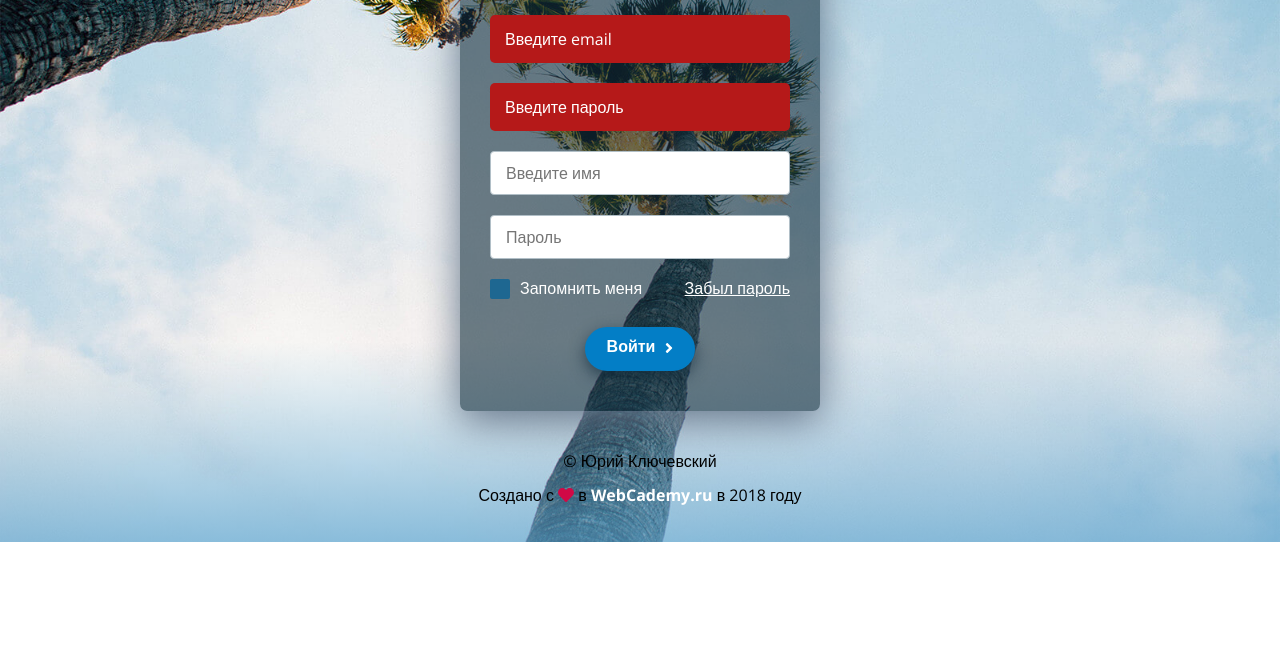
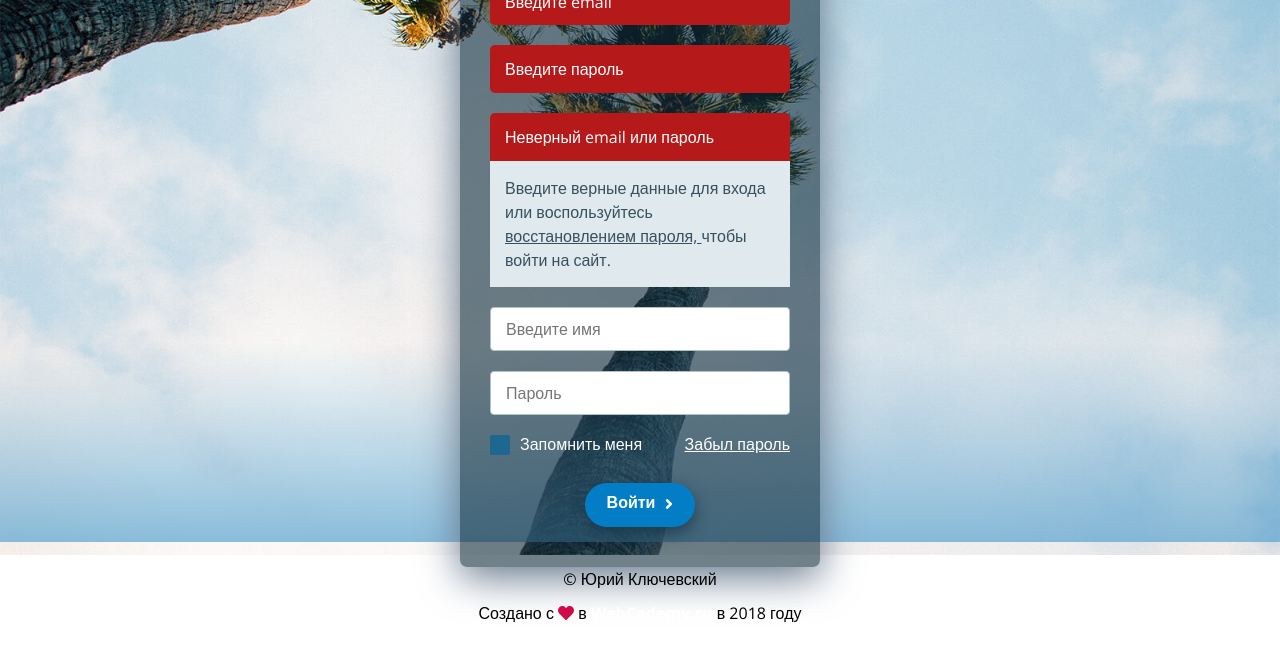
Before and after one commit to aspirinkg/validateionForms-Comment-Reg-Log, a website: page login.html in a window 1280 px wide. Both pictures are taken after a click on the link "Войти". Shown: the part 258-918 px from the top of the page. Before the commit the page ends 800 px from the top, so only its background shows below. Drawn offline with nearby package versions, Linux system fonts and the light colour scheme.

Commit message:
fix form

```diff
--- a/js/main.js
+++ b/js/main.js
@@ -77,8 +77,20 @@ $(document).ready(function () {
 								error = $('#error', 'form'),
 								valid = true;
 
-							if (email == 'mail@mail.ru' && password == '123') {
+
+
+							if(email == 'mail@mail.ru' && password == '123'){
 								$('#submit').submit();
+							}
+
+							if (email != 'mail@mail.ru' && password != '123') {
+								$('.error-description').fadeIn();
+								errorPassEmail.fadeIn();
+								valid = false;
+							}
+							else{
+								$('.error-description').fadeOut();
+								errorPassEmail.fadeOut();
 							}
 
 
@@ -127,7 +139,7 @@ $(document).ready(function () {
 										errorPassEmailTooltip = $('input[type=text]', 'form').attr('data-errorPassEmail');
 
 
-							let beforeElem = $('input[type=text]', 'form'),
+							let beforeElem = $('.error-description', 'form'),
 											errorEmailBlock = $('<div id="errorEmail" class="error">' + emailErrorTooltip + '</div>'),
 											errorFormatEmail = $('<div id="errorFormatEmail" class="error">' + errorFormatEmailTooltip + '</div>'),
 											errorPassword = $('<div id="errorPassword" class="error">' + passwordErrorTooltip + '</div>'),
```
Also changed, not shown: login.html (+2 -2 lines).
